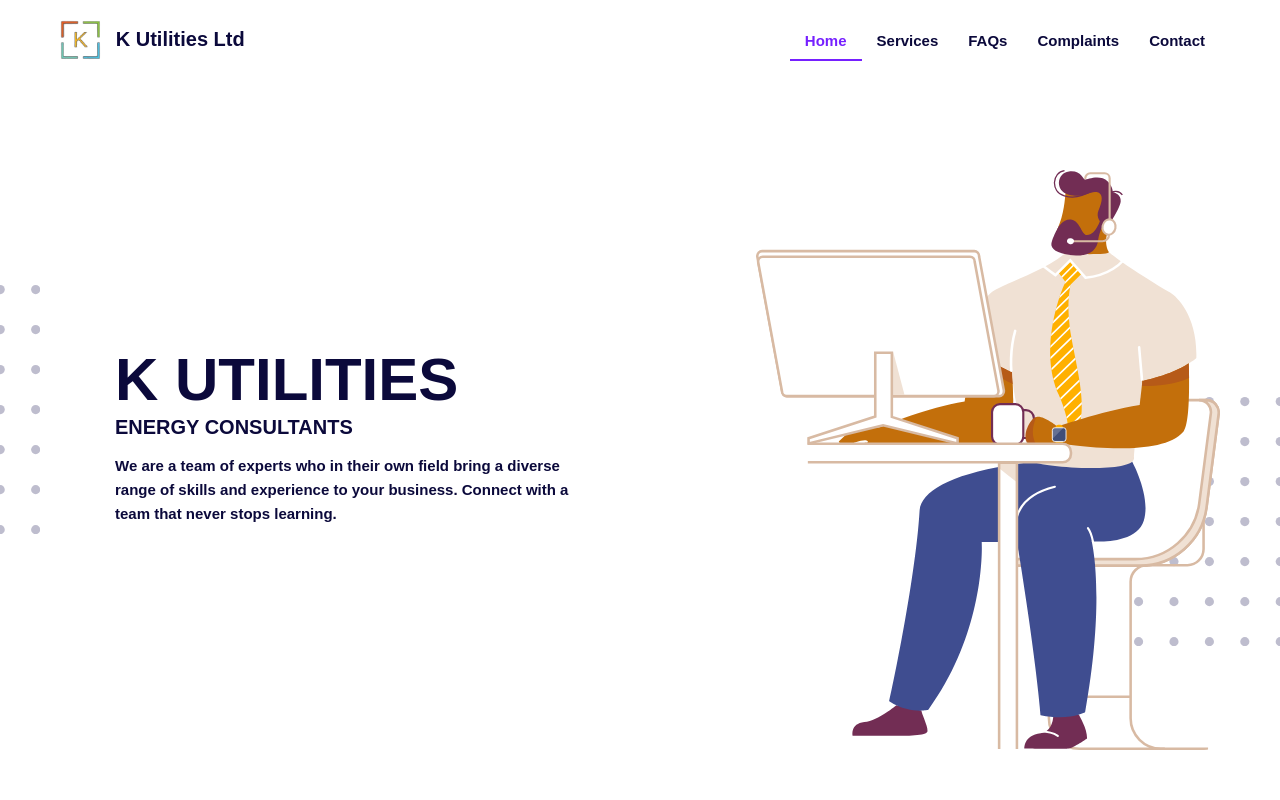
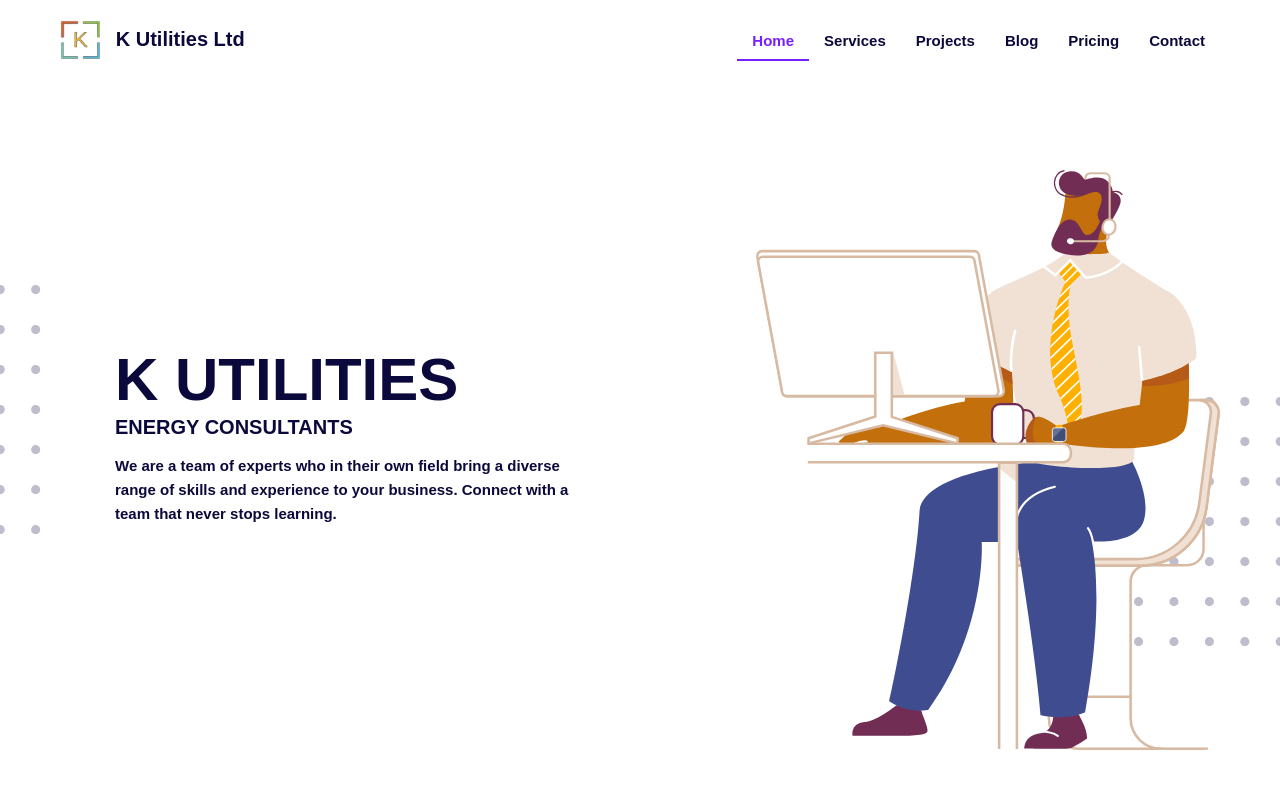
Before and after one commit to sharaizk/k-utilities-ltd, a React (Create React App) app: page / in a window 1280 px wide. Shown: the top 800 px of the page. Built offline with nearby package versions, Linux system fonts and the light colour scheme; a web font is replaced by a local one.

Commit message:
menu -fixed

```diff
--- a/src/components/Nav/TopNavbar.jsx
+++ b/src/components/Nav/TopNavbar.jsx
@@ -6,11 +6,7 @@ import Sidebar from "../Nav/Sidebar";
 import Backdrop from "../Elements/Backdrop";
 // Assets
 import BurgerIcon from "../../assets/svg/BurgerIcon";
-import logo from '../../assets/img/logo.png'
-const StyledLogo = styled.img`
-height:auto ;
-width:20% ;
-`
+import logo from "../../assets/img/logo.png";
 export default function TopNavbar() {
   const [y, setY] = useState(window.scrollY);
   const [sidebarOpen, toggleSidebar] = useState(false);
@@ -22,45 +18,102 @@ export default function TopNavbar() {
     };
   }, [y]);
 
+  const StyledLogo = styled.img`
+    height: auto;
+    width: 20%;
+  `;
 
   return (
     <>
       <Sidebar sidebarOpen={sidebarOpen} toggleSidebar={toggleSidebar} />
       {sidebarOpen && <Backdrop toggleSidebar={toggleSidebar} />}
-      <Wrapper className="flexCenter animate whiteBg" style={y > 100 ? { height: "60px" } : { height: "80px" }}>
+      <Wrapper
+        className="flexCenter animate whiteBg"
+        style={y > 100 ? { height: "60px" } : { height: "80px" }}
+      >
         <NavInner className="container flexSpaceCenter">
           <Link className="pointer flexNullCenter" to="home" smooth={true}>
-            <StyledLogo src={logo} alt="logo"/>
+            <StyledLogo src={logo} alt="logo" />
             <h1 style={{ marginLeft: "15px" }} className="font20 extraBold">
               K Utilities Ltd
             </h1>
           </Link>
-          <BurderWrapper className="pointer" onClick={() => toggleSidebar(!sidebarOpen)}>
+          <BurderWrapper
+            className="pointer"
+            onClick={() => toggleSidebar(!sidebarOpen)}
+          >
             <BurgerIcon />
           </BurderWrapper>
           <UlWrapper className="flexNullCenter">
             <li className="semiBold font15 pointer">
-              <Link activeClass="active" style={{ padding: "10px 15px" }} to="home" spy={true} smooth={true} offset={-80}>
+              <Link
+                activeClass="active"
+                style={{ padding: "10px 15px" }}
+                to="home"
+                spy={true}
+                smooth={true}
+                offset={-80}
+              >
                 Home
               </Link>
             </li>
             <li className="semiBold font15 pointer">
-              <Link activeClass="active" style={{ padding: "10px 15px" }} to="services" spy={true} smooth={true} offset={-80}>
+              <Link
+                activeClass="active"
+                style={{ padding: "10px 15px" }}
+                to="services"
+                spy={true}
+                smooth={true}
+                offset={-80}
+              >
                 Services
               </Link>
             </li>
             <li className="semiBold font15 pointer">
-              <Link activeClass="active" style={{ padding: "10px 15px" }} to="projects" spy={true} smooth={true} offset={-80}>
-                FAQs
+              <Link
+                activeClass="active"
+                style={{ padding: "10px 15px" }}
+                to="projects"
+                spy={true}
+                smooth={true}
+                offset={-80}
+              >
+                Projects
               </Link>
             </li>
             <li className="semiBold font15 pointer">
-              <Link activeClass="active" style={{ padding: "10px 15px" }} to="blog" spy={true} smooth={true} offset={-80}>
-                Complaints
+              <Link
+                activeClass="active"
+                style={{ padding: "10px 15px" }}
+                to="blog"
+                spy={true}
+                smooth={true}
+                offset={-80}
+              >
+                Blog
               </Link>
             </li>
             <li className="semiBold font15 pointer">
-              <Link activeClass="active" style={{ padding: "10px 15px" }} to="contact" spy={true} smooth={true} offset={-80}>
+              <Link
+                activeClass="active"
+                style={{ padding: "10px 15px" }}
+                to="pricing"
+                spy={true}
+                smooth={true}
+                offset={-80}
+              >
+                Pricing
+              </Link>
+            </li>
+            <li className="semiBold font15 pointer">
+              <Link
+                activeClass="active"
+                style={{ padding: "10px 15px" }}
+                to="contact"
+                spy={true}
+                smooth={true}
+                offset={-80}
+              >
                 Contact
               </Link>
             </li>
@@ -77,17 +130,20 @@ const Wrapper = styled.nav`
   top: 0;
   left: 0;
   z-index: 999;
+  @media screen and (max-width: 768px) {
+    width: 90%;
+  }
 `;
 const NavInner = styled.div`
   position: relative;
   height: 100%;
-`
+`;
 const BurderWrapper = styled.button`
   outline: none;
   border: 0px;
   background-color: transparent;
   height: 100%;
-  padding: 0 15px;
+  /* padding: 0 15px; */
   display: none;
   @media (max-width: 760px) {
     display: block;
--- a/src/components/Sections/Contact.jsx
+++ b/src/components/Sections/Contact.jsx
@@ -3,7 +3,6 @@ import styled from "styled-components";
 // Assets
 import ContactImg1 from "../../assets/img/contact-1.png";
 import ContactImg2 from "../../assets/img/contact-2.png";
-import ContactImg3 from "../../assets/img/contact-3.png";
 
 export default function Contact() {
   return (
@@ -42,11 +41,7 @@ export default function Contact() {
                   <img src={ContactImg2} alt="office" className="radius6" />
                 </ContactImgBox>
               </div>
-              <div style={{ width: "50%" }}>
-                <div style={{ marginTop: "100px" }}>
-                  <img src={ContactImg3} alt="office" className="radius6" />
-                </div>
-              </div>
+
             </div>
           </div>
         </div>
```
